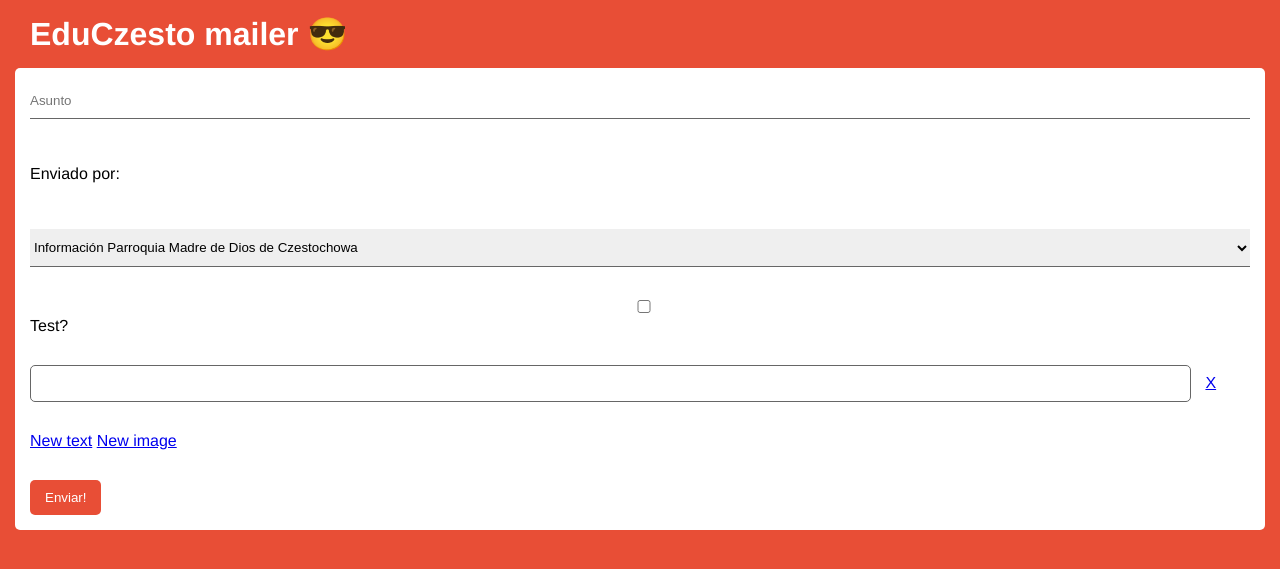
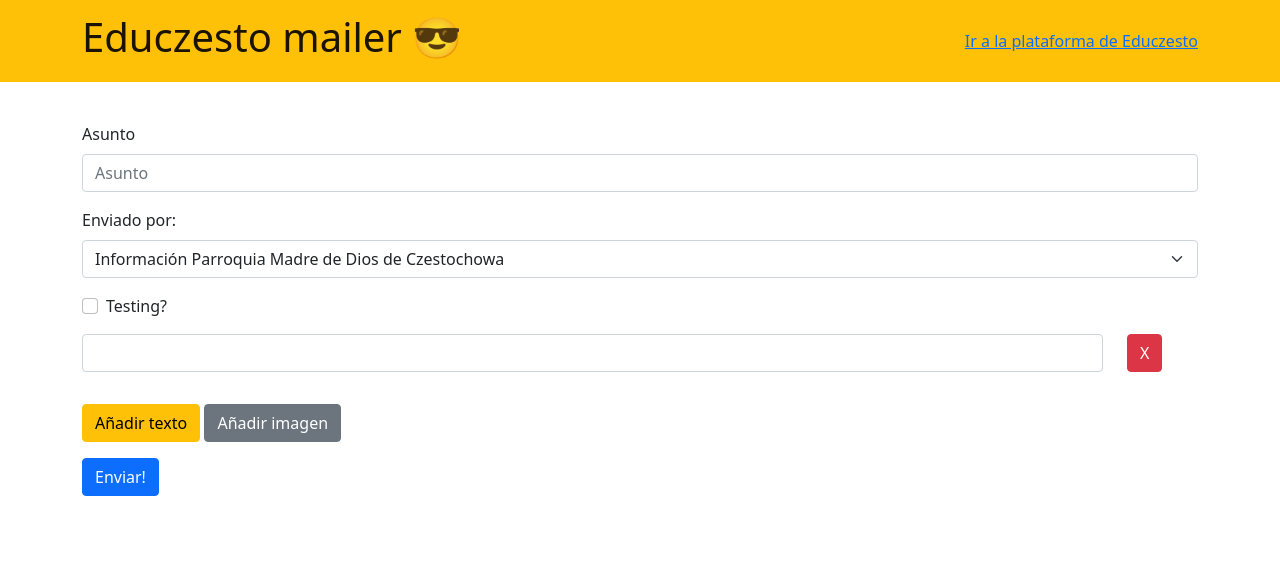
Before and after one commit to wowsuchnachoge/Educzesto, a PHP site: page / in a window 1280 px wide. Shown: the top 569 px of the page. Run offline with PHP 8.4, Linux system fonts and the light colour scheme.

Commit message:
Updated UI and functionality

```diff
--- a/educzesto-mailer/dbConf.php
+++ b/educzesto-mailer/dbConf.php
@@ -1,6 +1,6 @@
 <?php
-$DB_CONF['server'] = 'localhost';
+$DB_CONF['server'] = 'localhost'; //173.201.185.124
 $DB_CONF['user'] = 'educzesto';
 $DB_CONF['password'] = 'ServicioSocial2021';
-$DB_CONF['database'] = 'sistemaAlumnas';
+$DB_CONF['database'] = 'sistema_educzesto';
 ?>
--- a/educzesto-mailer/index.html
+++ b/educzesto-mailer/index.html
@@ -3,41 +3,58 @@
     <head>
         <meta charset="utf-8"/>
         <title>Mail Educzesto - Parroquia Czestochowa</title>
-        <link rel="stylesheet" href="./styles.css"/>
+        <link href="https://cdn.jsdelivr.net/npm/bootstrap@5.0.2/dist/css/bootstrap.min.css" rel="stylesheet" integrity="sha384-EVSTQN3/azprG1Anm3QDgpJLIm9Nao0Yz1ztcQTwFspd3yD65VohhpuuCOmLASjC" crossorigin="anonymous">
         <script src="./scripts.js" type="text/javascript"></script>
     </head>
     <body>
-        <h1 style="margin:15px 30px;color: #ffffff;">EduCzesto mailer 😎</h1>
+        <nav class="navbar navbar-light bg-warning">
+            <div class="container">
+                <span class="navbar-brand mb-0 h1"><h1>Educzesto mailer 😎</h1></span>
+                <div class="d-flex">
+                    <a href="http://educzesto.org/login">Ir a la plataforma de Educzesto</a>
+                </div>
+            </div>
+        </nav>
+        <div class="container" style="margin-top: 40px;">
             <form method="post" action="send.php" id="mail-composer" enctype="multipart/form-data">
-            <div class="input-container">
-                <input type="text" name="subject" placeholder="Asunto" id="subject-input"></input>
+                <div class="mb-3">
+                    <label for="subject-input" class="form-label">Asunto</label>
+                    <input type="text" class="form-control" name="subject" id="subject-input" placeholder="Asunto">
                 </div>
-            <div class="input-container">
-                <p>Enviado por:</p>
-            </div>
-            <div class="input-container">
-                <select name="from">
-                    <option value="Información Parroquia Madre de Dios de Czestochowa" selected>Información Parroquia Madre de Dios de Czestochowa</option>
+                <div class="mb-3">
+                    <label for="sent-from" class="form-label">Enviado por:</label>
+                    <select id="sent-from" class="form-select" aria-label="sent-from" name="from">
+                        <option value="Información Parroquia Madre de Dios de Czestochowa">Información Parroquia Madre de Dios de Czestochowa</option>
                         <option value="EduCzesto">EduCzesto</option>
                     </select>
                 </div>
-            <div class="input-container">
-                <span><input type="checkbox" name="test" value="test" />Test?</span>
+                <div class="mb-3">
+                    <div class="form-check">
+                        <input class="form-check-input" type="checkbox" value="" name="test" id="test-checkbox">
+                        <label class="form-check-label" for="test-checkbox">
+                            Testing?
+                        </label>
                     </div>
-            <div class="input-container" id="email-body-container">
-                <div class="email-body-line" id="email-body-line-1">
-                    <input class="email-body-line-input" type="text" name="email-body-line-1">
-                    <a class="delete-line-button" href="#" id="1" onclick="deleteLine(this.id);">X</a>
+                </div>
+                <div class="mb-3" id="email-body-container">
+                    <div class="row email-body-line" id="email-body-line-1">
+                        <div class="col-11">
+                            <input type="text" class="form-control" name="email-body-line-1">
+                        </div>
+                        <div class="col-auto">
+                            <a class="btn btn-danger mb-3" href="#" id="1" onclick="deleteLine(this.id);">X</a>
+                        </div>
                     </div>
                 </div>
                 <input type="hidden" name="email-body-line-value" id="email-body-line-value" value="1">
-            <div class="input-container">
-                <a href="#" onclick="addField('text');">New text</a>
-                <a href="#" onclick="addField('file');">New image</a>
+                <div class="mb-3">
+                    <a class="btn btn-warning" href="#" onclick="addField('text');">Añadir texto</a>
+                    <a class="btn btn-secondary" href="#" onclick="addField('file');">Añadir imagen</a>
                 </div>
                 <div class="input-container">
-                <input id="submit" type="submit" value="Enviar!"/>
+                    <input class="btn btn-primary" id="submit" type="submit" value="Enviar!"/>
                 </div>
             </form>
+        </div>
     </body>
 </html>
--- a/educzesto-mailer/styles.css
+++ /dev/null
@@ -1,61 +0,0 @@
-/* General attributes */
-
-html, body {
-    margin: 0;
-    padding: 0;
-    font-family: Helvetica, sans-serif;
-    background-color: #e84e36;
-}
-
-/* Content */
-
-#mail-composer {
-    margin: 15px;
-    background-color: #ffffff;
-    border-radius: 5px;
-}
-
-.input-container {
-    padding: 15px;
-}
-
-.input-container input, .input-container select, .input-container textarea {
-    width: 100%;
-    border: none;
-    border-bottom: 1px solid #666666;
-    padding: 10px 0;
-}
-
-.input-container textarea {
-    height: 200px;
-    border: 1px solid #666666;
-    border-radius: 5px;
-}
-
-.input-container #submit {
-    width: auto;
-    padding: 10px 15px;
-    border: none;
-    border-radius: 5px;
-    cursor: pointer;
-    background-color: #e84e36;
-    color: #ffffff;
-}
-
-.input-container #submit:hover {
-    opacity: 0.8;
-}
-
-#email-body-container input {
-    border: 1px solid #666666;
-    border-radius: 5px;
-}
-
-#email-body-container .email-body-line-input {
-    width: 95%;
-}
-
-.delete-line-button {
-    text-align: center;
-    padding: 10px;
-}
```
Also changed, not shown: educzesto-mailer/scripts.js (+16 -10 lines), educzesto-mailer/send.php (+6 -1 lines). Lines whose indentation alone changed are shown as unchanged.
